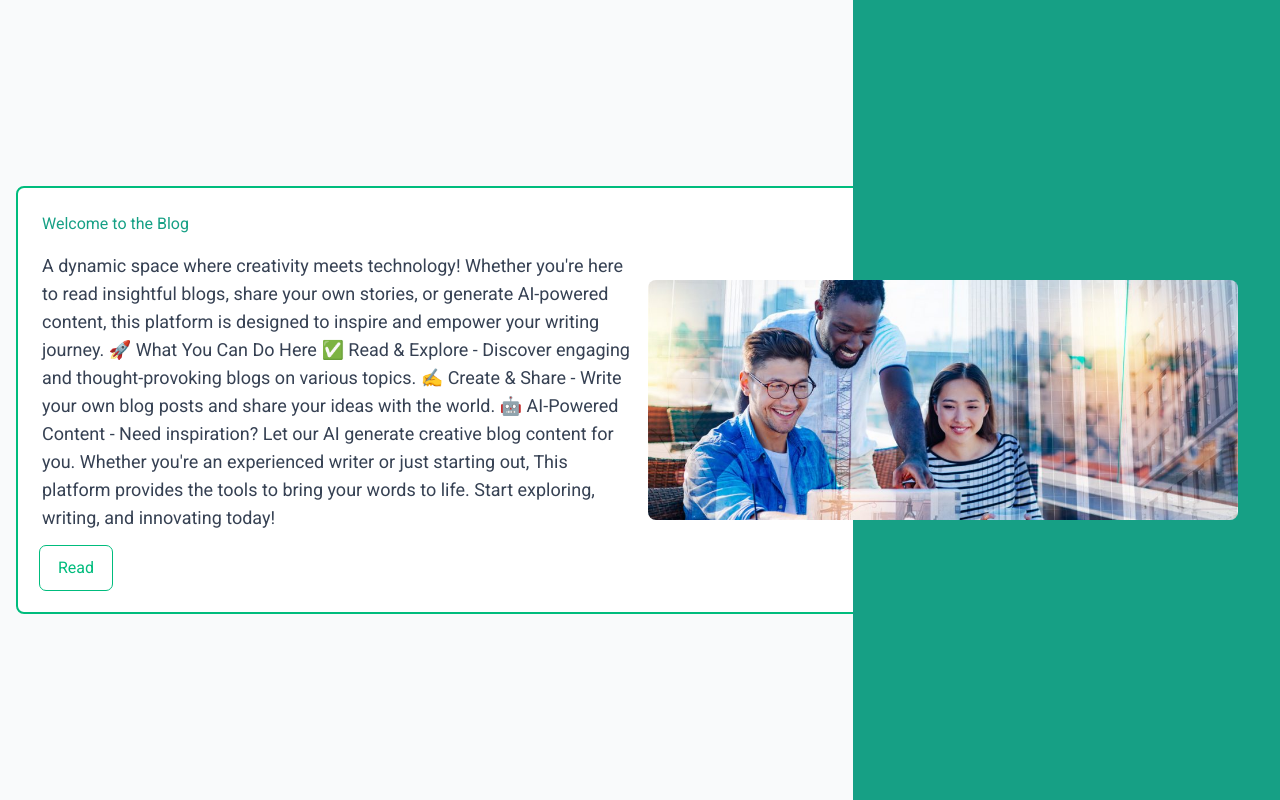
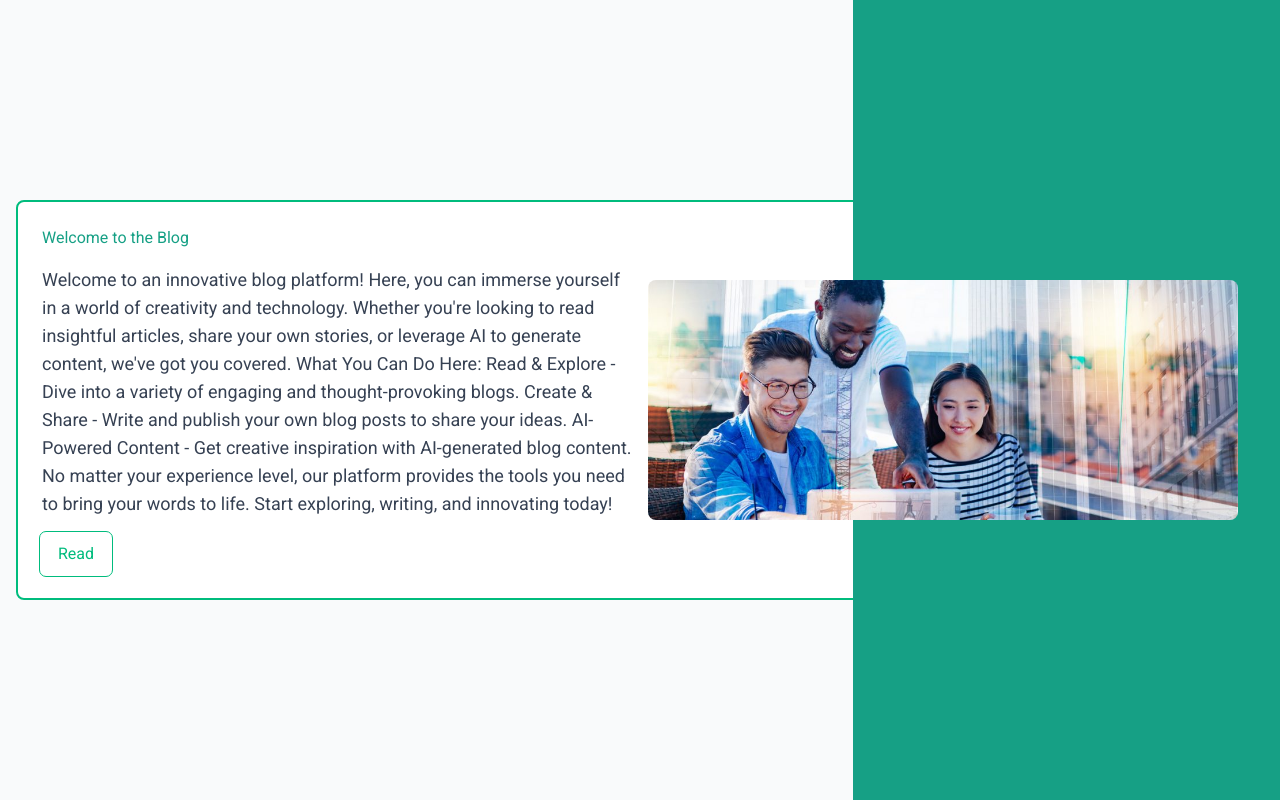
Before and after one commit to harshitabeohar/blog-nextjs, a Next.js app: page / in a window 1280 px wide. Built offline with nearby package versions, Linux system fonts and the light colour scheme.

Commit message:
apostrophes error solved

```diff
--- a/src/app/page.tsx
+++ b/src/app/page.tsx
@@ -9,14 +9,15 @@ export default function Home() {
           <div className="flex flex-col justify-center">
             <h1 className={`text-4xlfont-bold mb-4 ${styles.text_green}`}>Welcome to the Blog</h1>
             <p className="text-lg text-gray-700 mb-4">
-            A dynamic space where creativity meets technology! Whether you're here to read insightful blogs, share your own stories, or generate AI-powered content, this platform is designed to inspire and empower your writing journey.
+              Welcome to an innovative blog platform! Here, you can immerse yourself in a world of creativity and technology. Whether you&apos;re looking to read insightful articles, share your own stories, or leverage AI to generate content, we&apos;ve got you covered.
 
-            🚀 What You Can Do Here
-            ✅ Read & Explore - Discover engaging and thought-provoking blogs on various topics.
-            ✍️ Create & Share - Write your own blog posts and share your ideas with the world.
-            🤖 AI-Powered Content - Need inspiration? Let our AI generate creative blog content for you.
+              What You Can Do Here:
+              Read & Explore - Dive into a variety of engaging and thought-provoking blogs.
+              Create & Share - Write and publish your own blog posts to share your ideas.
+              AI-Powered Content - Get creative inspiration with AI-generated blog content.
 
-            Whether you're an experienced writer or just starting out, This platform provides the tools to bring your words to life. Start exploring, writing, and innovating today!             </p>
+              No matter your experience level, our platform provides the tools you need to bring your words to life. Start exploring, writing, and innovating today!
+            </p>
             <a href="/blog/posts" className={`outline outline-1 outline-offset-2 border-emerald-500 text-emerald-500 hover:text-white py-2 px-4 rounded hover:bg-emerald-500 md:w-auto ${styles.fit_content}`}>
               Read
             </a>
```
